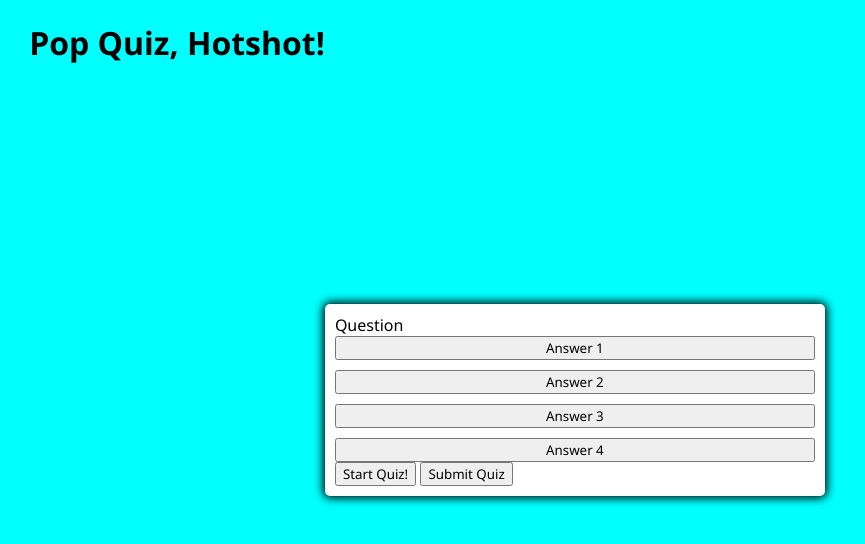
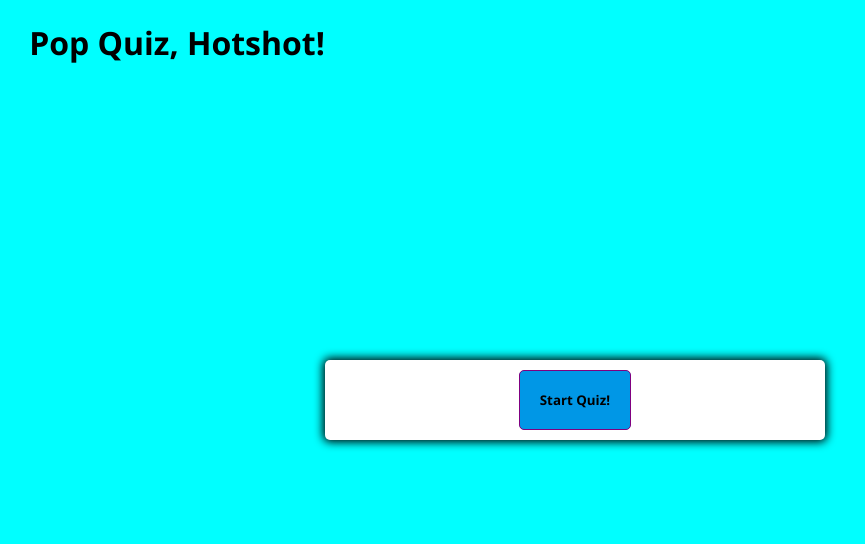
Before and after one commit to GeneHackerman/quizscript, a plain HTML site: page index.html in a window 1280 px wide. Shown: the whole page, without its empty margins (63-928 px from the left). Drawn offline with Linux system fonts and the light colour scheme.

Commit message:
added start button function

```diff
--- a/assets/css/style.css
+++ b/assets/css/style.css
@@ -31,7 +31,37 @@ body {
     box-shadow: 0 0 10px 2px;
 }
 
+/* button styling start */
 .btn-grid {
     display: grid;
     gap: 10px;
+    margin: 20px 0;
 }
+
+.btn {
+    border: 1px solid purple;
+    padding: 10px 15px;
+    background: #0097e6;
+    border-radius: 5px;
+}
+
+.btn:hover {
+    background-color: red;
+}
+
+.start-btn, .submit-btn, .next-btn {
+    font-weight: bold;
+    padding: 20px 20px;
+}
+
+.controls {
+    display: flex;
+    justify-content: center;
+    align-items: center;
+}
+
+.hide {
+    display: none;
+}
+
+/* button styling end */
--- a/assets/js/script.js
+++ b/assets/js/script.js
@@ -0,0 +1,17 @@
+var startButton = document.getElementById('start-btn')
+var questionContainerElement = document.getElementById('question-container')
+
+startButton.addEventListener('click', startGame)
+
+function startGame() {
+    console.log('Started')
+
+}
+
+function setNextQuestion()  {
+
+}
+
+function selectAnswer() {
+
+}
--- a/index.html
+++ b/index.html
@@ -5,6 +5,8 @@
     <meta http-equiv="X-UA-Compatible" content="IE=edge">
     <meta name="viewport" content="width=device-width, initial-scale=1.0">
     <link rel="stylesheet" href="./assets/css/style.css">
+    <!-- defer pushes js file -->
+    <script defer src="./assets/js/script.js"></script>
     <title>Quiz Game</title>
 </head>
 <body>
@@ -20,8 +22,9 @@
             </div>
         </div>
         <div class="controls">
-            <button type="start-btn" class="start-btn btn">Start Quiz!</button>
-            <button type="submit-btn" class="submit-btn btn">Submit Quiz</button>
+            <button type="start-btn" class="start-btn btn" id="start-btn">Start Quiz!</button>
+            <button type="next-btn" class="next-btn btn hide" id="next-btn">Next Question</button>
+            <button type="submit-btn" class="submit-btn btn hide">Submit Quiz</button>
         </div>
     </div>
     <div id="results"></div>
```
